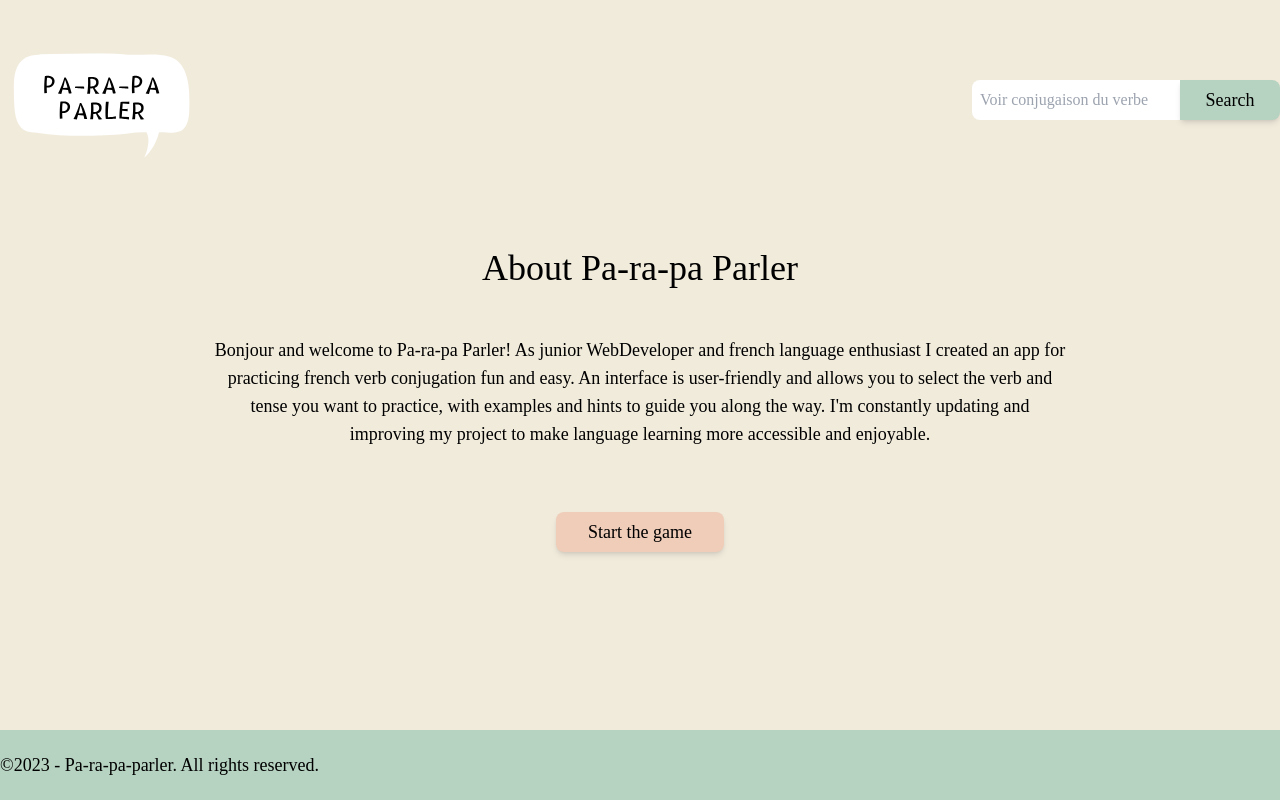
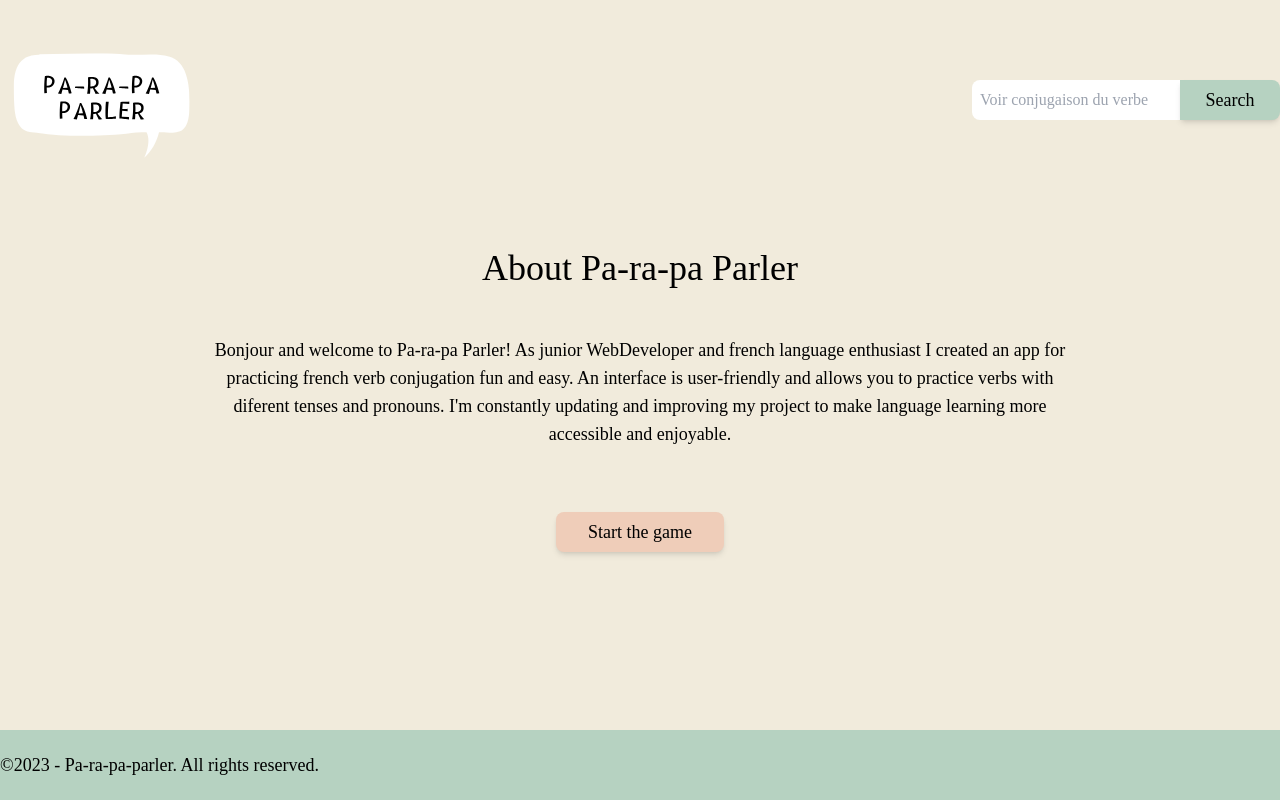
Before and after one commit to dspodina/Conjugaison-Francais, a Next.js app: page / in a window 1280 px wide. Built offline with nearby package versions, Linux system fonts and the light colour scheme.

Commit message:
Fixed jp library

```diff
--- a/package.json
+++ b/package.json
@@ -11,7 +11,7 @@
   "dependencies": {
     "@next/font": "13.1.6",
     "axios": "^1.3.4",
-    "jsonpath": "^1.1.1",
+    "jp": "^1.0.1",
     "next": "13.1.6",
     "react": "18.2.0",
     "react-dom": "18.2.0"
--- a/src/app/conjugaison/page.jsx
+++ b/src/app/conjugaison/page.jsx
@@ -8,7 +8,7 @@ const Conjugaison = () => {
     data && (
       <div className="container mx-auto mb-24">
         <h2 className="text-4xl flex my-12 font-caveat">
-          Conjugaison du verbe: <span className="uppercase">{" "} {data && data.word}</span>
+          Conjugaison du verbe: <span className="uppercase ml-4 flex items-center">{data && data.word}</span>
         </h2>
         <div className="bg-beige flex flex-row justify-around py-4 mb-12 uppercase text-lg rounded-lg">
         <p>Infinitive: {data.infinitive.present}</p>
--- a/src/app/page.js
+++ b/src/app/page.js
@@ -15,9 +15,7 @@ export default function Home() {
             Bonjour and welcome to Pa-ra-pa Parler!
             As junior WebDeveloper and french language enthusiast I created an
             app for practicing french verb conjugation fun and easy. An
-            interface is user-friendly and allows you to select the verb and
-            tense you want to practice, with examples and hints to guide you
-            along the way. I'm constantly updating and improving my project to
+            interface is user-friendly and allows you to practice verbs with diferent tenses and pronouns. I'm constantly updating and improving my project to
             make language learning more accessible and enjoyable.
           </p>
         </div>
--- a/src/app/play/page.jsx
+++ b/src/app/play/page.jsx
@@ -6,7 +6,7 @@ import FinishBtn from "@/components/Buttons/FinishBtn.jsx";
 import GameInput from "@/components/GameInput.jsx";
 import React, { useState, useEffect } from "react";
 import axios from "axios";
-// import jp from "jsonpath";
+//import jp from "jsonpath";
 import wellDone from "public/wellDone.svg";
 import tryAgain from "public/tryAgain.svg";
 import Image from "next/image";
@@ -47,6 +47,7 @@ const Play = () => {
       .then(function (response) {
         console.log(response.data);
         // get the output array for a specific Tense
+        let jp = require('jsonpath');
         let tenseArray = jp.query(response.data, getJsonPath(tenses));
         console.log(tenseArray[0]);
         // convert object into Array
--- a/src/components/Buttons/FinishBtn.jsx
+++ b/src/components/Buttons/FinishBtn.jsx
@@ -3,7 +3,7 @@
 const Finish = () => {
   return (
     <button className="bg-pink text-lg mx-4 shadow-md mt-4 px-8 min-h-[40px] min-w-[70px] rounded-lg transition duration-500 ease-in-out transform hover:bg-[#EBC2AF] hover:-translate-y-1 hover:scale-105">
-      Finish
+      Get a hint
     </button>
   );
 };
```
Also changed, not shown: 2 other files (tests, documents, lock files or other folders).
